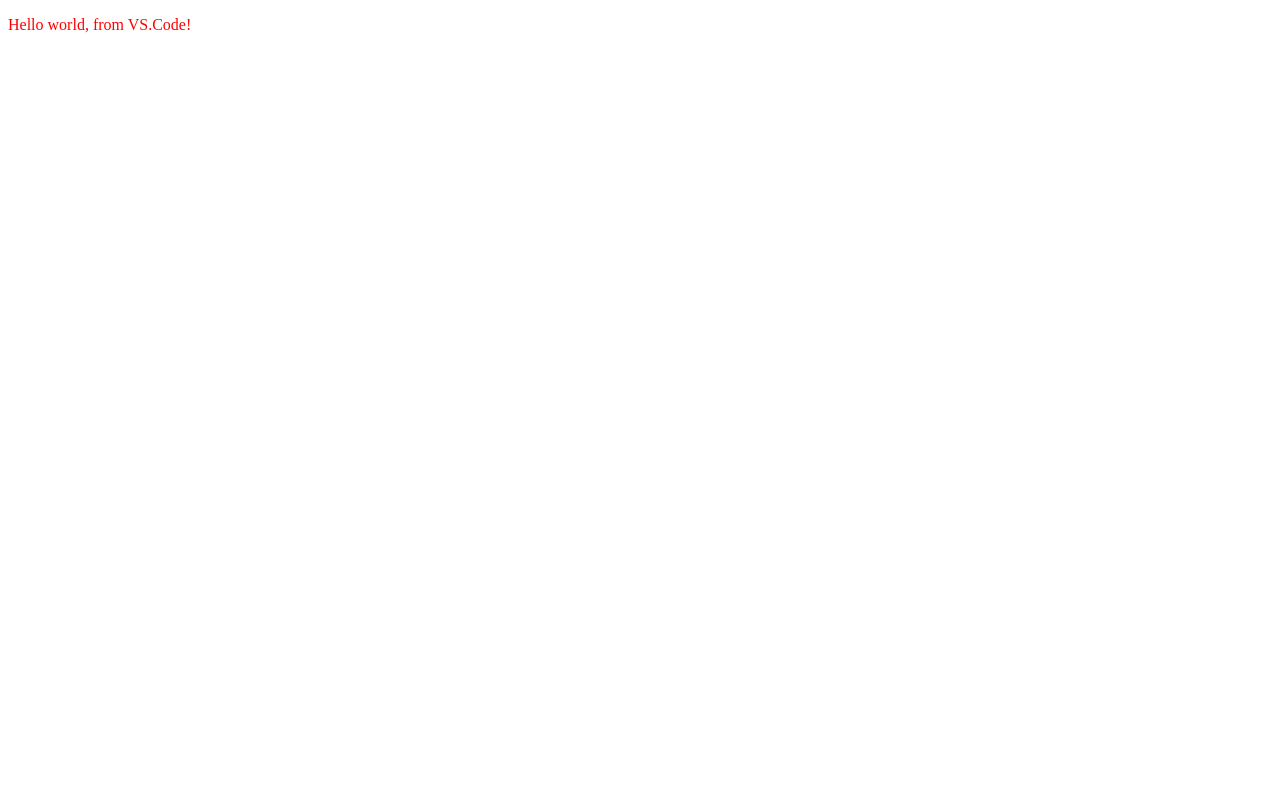
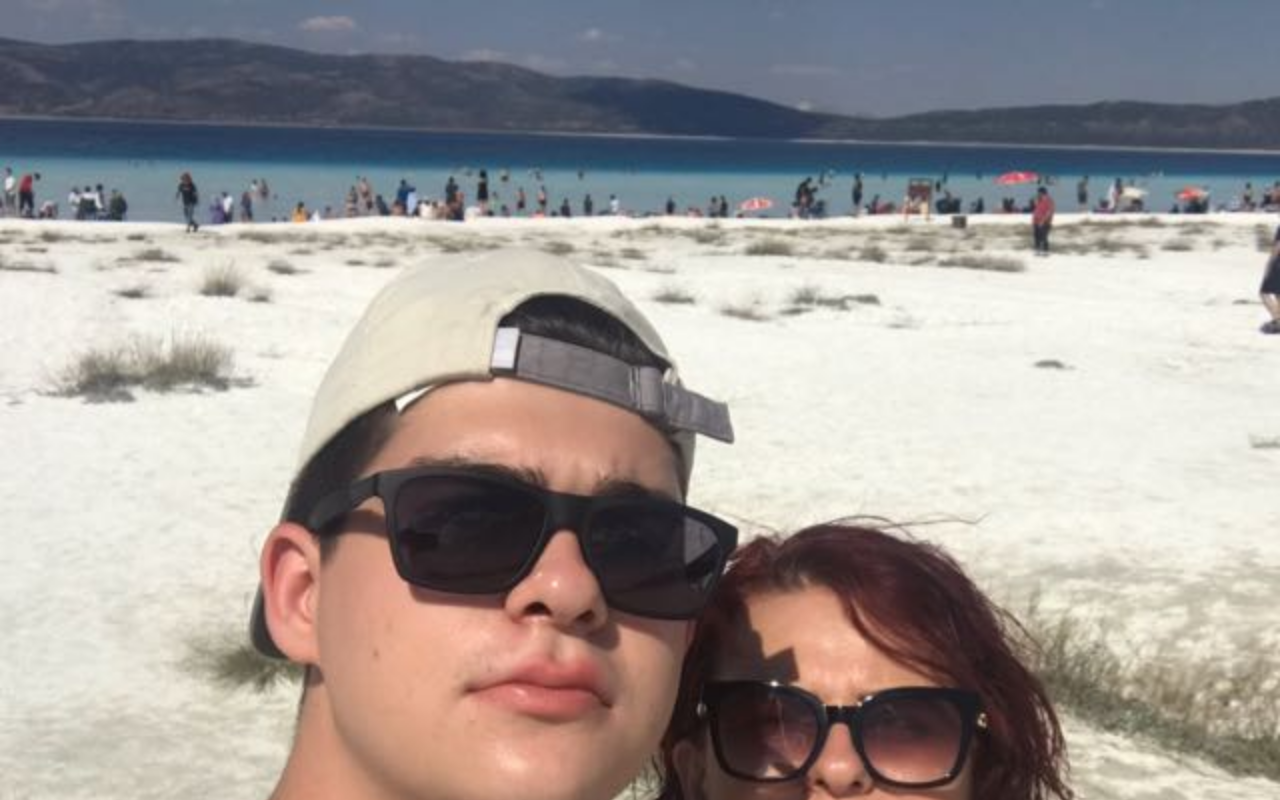
Before and after one commit to alihaktan35/alihaktan35.github.io, a plain HTML site: page index.html in a window 1280 px wide. Shown: the top 800 px of the page. Drawn offline with Linux system fonts and the light colour scheme.

Commit message:
updated index, and added images

```diff
--- a/css/styles.css
+++ b/css/styles.css
@@ -1,3 +1,27 @@
-p {
-  color: red;
+/* basic styles */
+html {
+  font-size: 100%;
+  line-height: 1.5rem;
+  box-sizing: border-box;
+  font-family: Arial, Helvetica, sans-serif;
+  height: 100%;
 }
+
+body {
+  margin: 0 auto;
+  padding: 0;
+  min-height: 100%;
+  max-width: 100%;
+}
+
+*,
+*::before,
+*::after {
+  box-sizing: inherit;
+}
+
+img {
+  width: 100%;
+  height: auto;
+  display: block;
+}
--- a/index.html
+++ b/index.html
@@ -8,6 +8,7 @@
     <title>My Portolio</title>
   </head>
   <body>
-    <p>Hello world, from VS.Code!</p>
+    <header></header>
+    <img src="img/Yeni.jpg" alt="my profile picture" />
   </body>
 </html>
```
